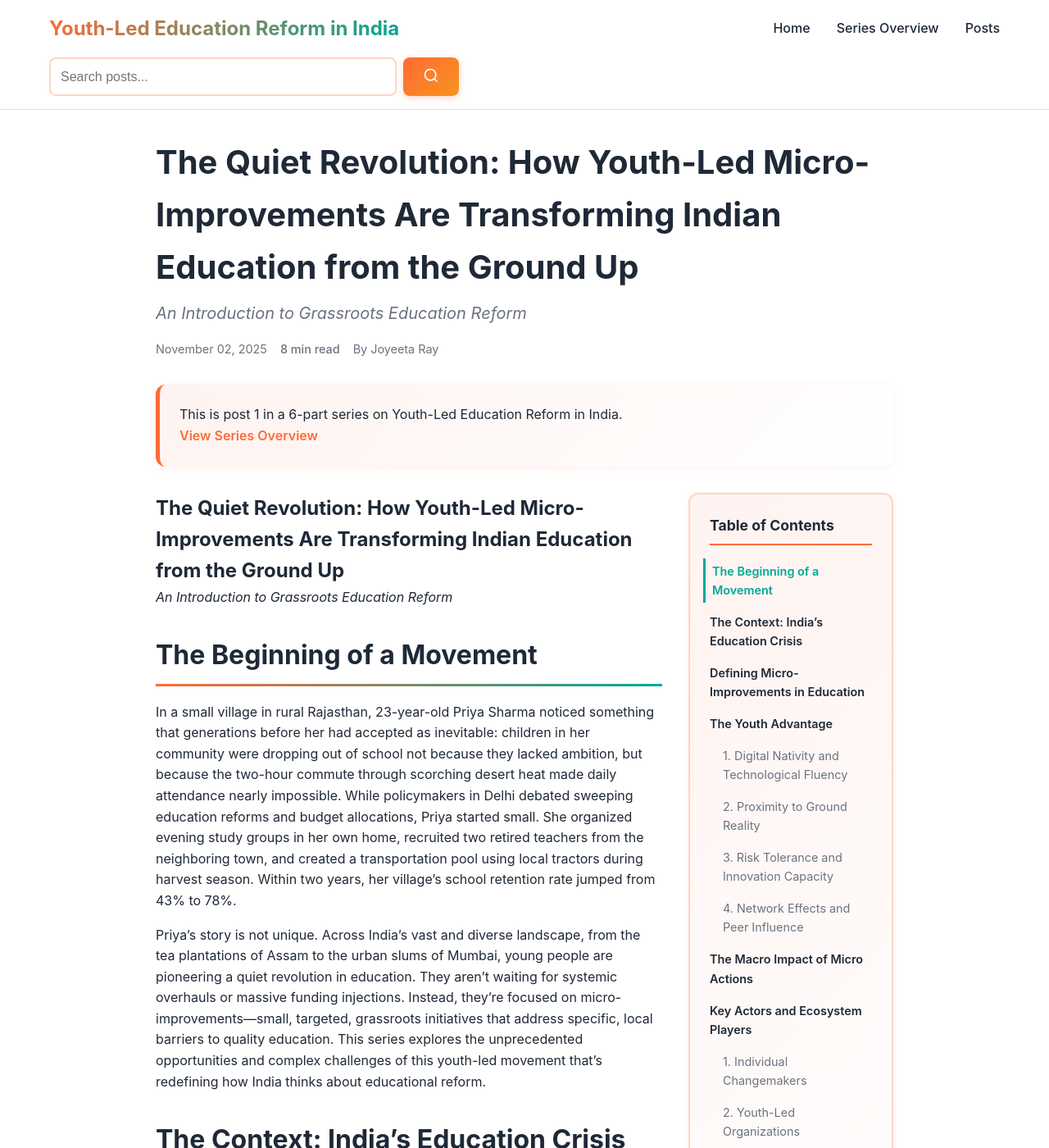
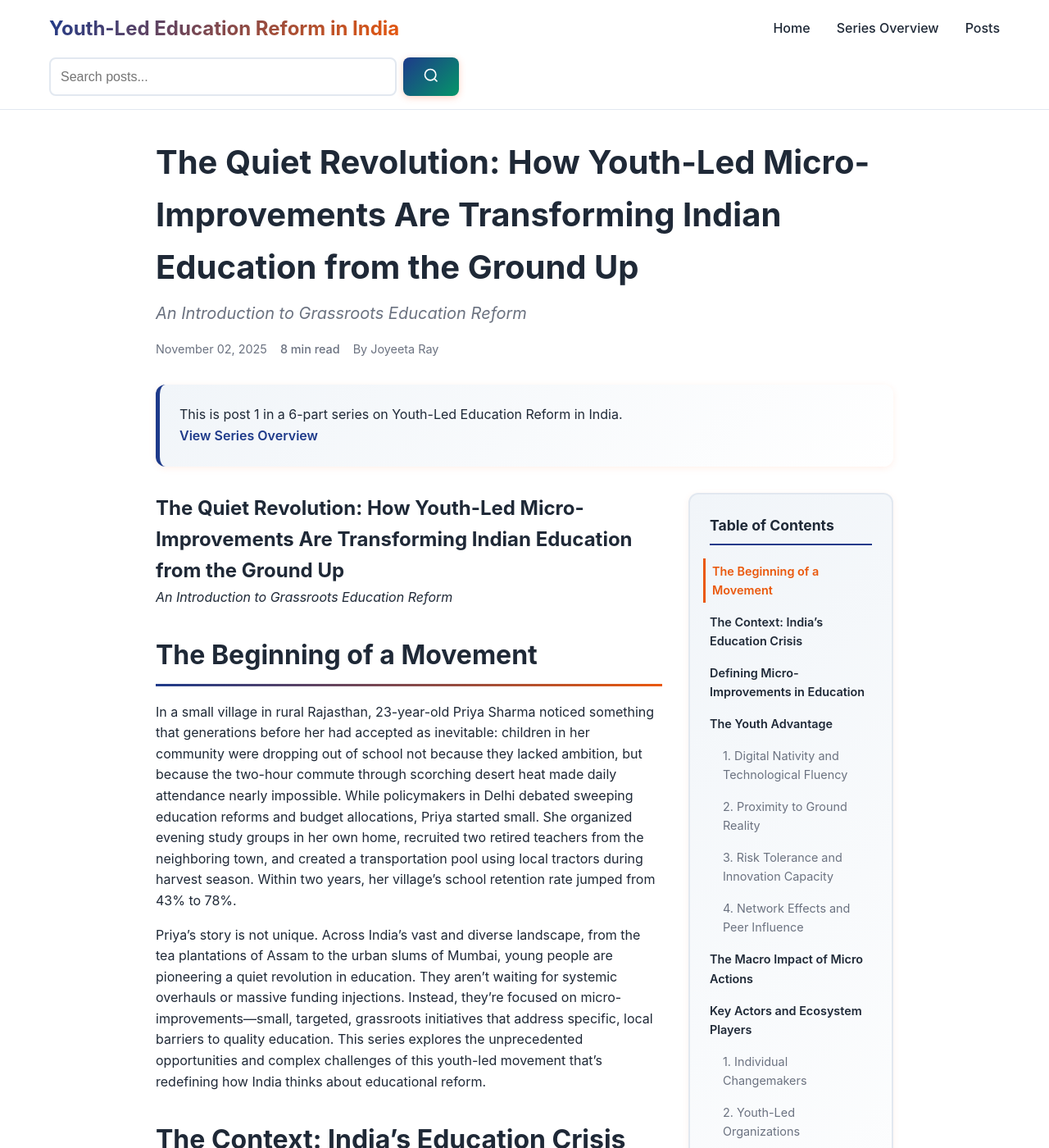
Before and after one commit to rayjyotir5/Youth_Led_Education_Reform_India, a Jekyll site: the page built from _posts/2025-11-02-the-quiet-revolution-youth-micro-improvements-in-indian-education.md, in a window 1280 px wide and 1400 px high. Shown: the whole window at 82% size. Built offline with Jekyll 4.4.1, drawn with Linux system fonts in a browser that asks for light colours.

Commit message:
Resolve merge conflict in SCSS design system

```diff
--- a/assets/css/main.scss
+++ b/assets/css/main.scss
@@ -2,16 +2,17 @@
 ---
 
 @charset "utf-8";
-
-// Variables - Vibrant Shikshalokam-inspired theme
-$primary-color: #ff6b35;        // Vibrant coral orange - energy & enthusiasm
-$secondary-color: #f7931e;      // Warm golden orange - optimism
-$accent-color: #00a896;         // Teal - growth & harmony
-$accent-secondary: #0891b2;     // Cyan - innovation & clarity
-$text-color: #1f2937;
-$light-bg: #fff5f0;             // Warm light background
-$light-gray: #fef3f0;
-$border-color: #ffd4c4;
+// Variables - Official Shikshalokam Design System
+$primary-color: #1e3a8a;        // Shikshalokam Blue - trust & professionalism
+$secondary-color: #059669;      // Shikshalokam Green - growth & education
+$accent-color: #ea580c;         // Shikshalokam Orange - energy & innovation
+$accent-secondary: #0891b2;     // Shikshalokam Teal - clarity & harmony
+$text-color: #1f2937;           // Dark gray for excellent readability
+$light-bg: #f8fafc;             // Clean light background
+$light-gray: #f1f5f9;           // Professional light gray
+$border-color: #e2e8f0;         // Subtle border color
+$dark-text: #0f172a;            // Very dark text for headings
+$medium-text: #475569;          // Medium gray for secondary text
 $font-family: -apple-system, BlinkMacSystemFont, "Segoe UI", Roboto, "Helvetica Neue", Arial, sans-serif;
 
 // Reset and base styles
```
Also changed, not shown: .cursor/worktrees.json (added).
